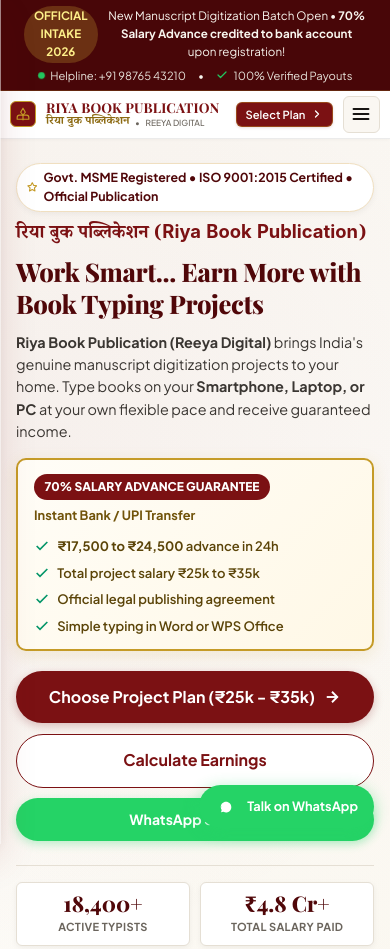
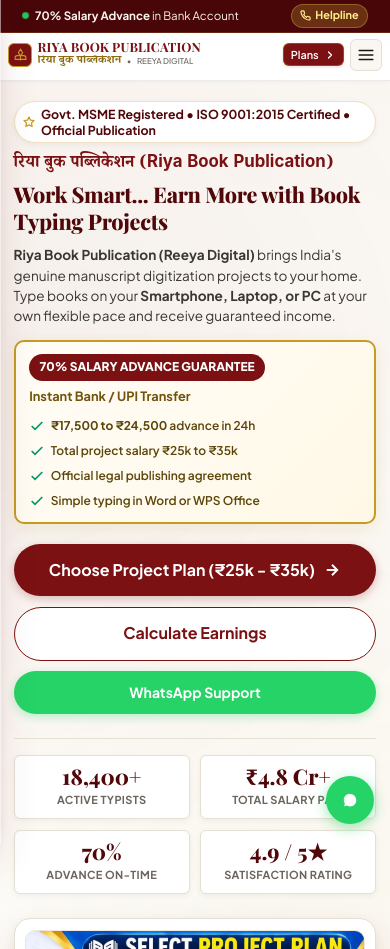
Before and after one commit to Samifarhan52/rd, a plain HTML site: page index.html in a window 390 px wide. Shown: the top 949 px of the page. Drawn offline with nearby package versions, Linux system fonts and the light colour scheme; a web font is replaced by a local one.

Commit message:
Optimize full mobile layout: single-line notice strip, non-overflowing header, circular WhatsApp FAB

```diff
--- a/assets/css/style.css
+++ b/assets/css/style.css
@@ -276,8 +276,13 @@ input, select, textarea {
   display: flex;
   justify-content: space-between;
   align-items: center;
-  flex-wrap: wrap;
   gap: 0.5rem;
+}
+
+.top-notice-desktop-left {
+  display: flex;
+  align-items: center;
+  gap: 0.6rem;
 }
 
 .top-notice-pill {
@@ -290,9 +295,10 @@ input, select, textarea {
   border-radius: var(--radius-full);
   font-weight: 700;
   font-size: 0.725rem;
-}
-
-.top-notice-links {
+  white-space: nowrap;
+}
+
+.top-notice-desktop-right {
   display: flex;
   align-items: center;
   gap: 1rem;
@@ -308,6 +314,10 @@ input, select, textarea {
 
 .top-notice-links a:hover {
   color: #FFFFFF;
+}
+
+.top-notice-mobile {
+  display: none;
 }
 
 .pulse-dot {
@@ -502,6 +512,14 @@ input, select, textarea {
   transform: translateY(-1px);
 }
 
+.cta-compact-text {
+  display: none;
+}
+
+.cta-full-text {
+  display: inline;
+}
+
 .mobile-menu-toggle {
   display: flex;
   align-items: center;
@@ -2171,91 +2189,197 @@ input, select, textarea {
   }
 
   .container {
-    padding: 0 1rem;
-  }
-
-  /* Top Notice Bar on Mobile */
+    padding: 0 0.85rem;
+  }
+
+  /* Top Notice Bar on Mobile - Ultra-Compact 1-Line Strip */
   .top-notice-bar {
-    padding: 0.35rem 0.5rem;
-    font-size: 0.725rem;
-  }
-  .top-notice-content {
-    flex-direction: column;
-    justify-content: center;
-    text-align: center;
+    padding: 0.25rem 0.5rem;
+  }
+  .top-notice-desktop-left,
+  .top-notice-desktop-right {
+    display: none !important;
+  }
+  .top-notice-mobile {
+    display: flex;
+    align-items: center;
+    justify-content: space-between;
+    width: 100%;
+    gap: 0.5rem;
+  }
+  .mobile-notice-left {
+    display: flex;
+    align-items: center;
+    gap: 0.4rem;
+    min-width: 0;
+    overflow: hidden;
+  }
+  .top-notice-mobile-txt {
+    font-size: 0.72rem;
+    white-space: nowrap;
+    overflow: hidden;
+    text-overflow: ellipsis;
+    color: #F8F5EE;
+  }
+  .top-notice-mobile-call {
+    display: inline-flex;
+    align-items: center;
     gap: 0.25rem;
-  }
-  .top-notice-links {
-    justify-content: center;
-    gap: 0.75rem;
-    font-size: 0.7rem;
-  }
-
-  /* Header on Mobile */
+    background: rgba(212, 175, 55, 0.25);
+    color: #FEF08A;
+    border: 1px solid rgba(212, 175, 55, 0.4);
+    padding: 0.15rem 0.55rem;
+    border-radius: var(--radius-full);
+    font-size: 0.68rem;
+    font-weight: 700;
+    white-space: nowrap;
+    flex-shrink: 0;
+  }
+
+  /* Header on Mobile: Guaranteed Zero-Overflow */
+  .site-header {
+    min-height: 48px;
+  }
+  .site-header .container {
+    padding: 0 0.75rem;
+  }
   .header-inner-row {
-    padding: 0.4rem 1rem;
-    gap: 0.5rem;
+    padding: 0.35rem 0;
+    gap: 0.4rem;
     min-height: 48px;
+    width: 100%;
+    display: flex;
+    align-items: center;
+    justify-content: space-between;
+  }
+  .brand-identity {
+    gap: 0.35rem;
+    min-width: 0;
+    flex: 1 1 auto;
+    overflow: hidden;
   }
   .brand-emblem-wrap {
     width: 28px;
     height: 28px;
+    flex-shrink: 0;
   }
   .brand-emblem-wrap svg {
     width: 15px;
     height: 15px;
   }
+  .brand-text-wrap {
+    min-width: 0;
+    overflow: hidden;
+  }
   .brand-name-en {
-    font-size: 0.95rem;
+    font-size: 0.85rem;
+    white-space: nowrap;
+    overflow: hidden;
+    text-overflow: ellipsis;
+    line-height: 1.15;
   }
   .brand-meta-sub {
-    font-size: 0.58rem;
+    font-size: 0.55rem;
+    white-space: nowrap;
+    overflow: hidden;
+    text-overflow: ellipsis;
+  }
+  .header-actions-group {
+    display: flex;
+    align-items: center;
+    gap: 0.35rem;
+    flex-shrink: 0;
+    margin-left: auto;
   }
   .btn-header-cta {
-    padding: 0.35rem 0.75rem;
-    font-size: 0.75rem;
+    padding: 0.35rem 0.6rem;
+    font-size: 0.725rem;
+    white-space: nowrap;
+    flex-shrink: 0;
+  }
+  .cta-full-text {
+    display: none;
+  }
+  .cta-compact-text {
+    display: inline;
+  }
+  .mobile-menu-toggle {
+    width: 34px;
+    height: 34px;
+    padding: 0;
+    display: flex;
+    align-items: center;
+    justify-content: center;
+    flex-shrink: 0;
+    background: #FAF7F2;
+    border: 1px solid var(--border-light);
+    border-radius: var(--radius-sm);
+  }
+  .mobile-menu-toggle svg {
+    width: 18px;
+    height: 18px;
   }
 
   /* Hero Section on Mobile */
   .hero-flagship-section {
-    padding: 1.5rem 0 2rem;
+    padding: 1.25rem 0 1.75rem;
   }
   .hero-grid-layout {
-    gap: 1.75rem;
+    gap: 1.5rem;
   }
   .hero-trust-tag {
-    font-size: 0.6875rem;
-    padding: 0.25rem 0.6rem;
+    display: inline-flex;
+    align-items: center;
+    gap: 0.35rem;
+    font-size: 0.65rem;
+    padding: 0.25rem 0.55rem;
+    margin-bottom: 0.5rem;
+    line-height: 1.3;
+    max-width: 100%;
+    border-radius: var(--radius-full);
+  }
+  .hero-trust-tag svg {
+    width: 12px;
+    height: 12px;
+    flex-shrink: 0;
+  }
+  .hero-hindi-subtitle {
+    font-size: 1.05rem;
+    margin-bottom: 0.25rem;
+    letter-spacing: normal !important;
+  }
+  .hero-title-main {
+    font-size: 1.45rem;
+    line-height: 1.25;
     margin-bottom: 0.65rem;
   }
-  .hero-hindi-subtitle {
-    font-size: 1.15rem;
-    margin-bottom: 0.25rem;
-  }
-  .hero-title-main {
-    font-size: 1.85rem;
-    line-height: 1.25;
-    margin-bottom: 0.75rem;
-  }
   .hero-intro-lead {
-    font-size: 0.9rem;
-    line-height: 1.55;
-    margin-bottom: 1rem;
+    font-size: 0.85rem;
+    line-height: 1.5;
+    margin-bottom: 0.85rem;
   }
 
   /* Guarantee Card on Mobile */
   .hero-advance-guarantee-card {
-    padding: 0.85rem 1rem;
+    padding: 0.75rem 0.85rem;
     margin-bottom: 1.25rem;
+    border-radius: var(--radius-md);
   }
   .advance-card-top {
     flex-direction: column;
     align-items: flex-start;
     gap: 0.35rem;
   }
+  .advance-card-title {
+    font-size: 0.85rem;
+  }
   .advance-badge-pill {
     font-size: 0.75rem;
     padding: 0.25rem 0.65rem;
+  }
+  .advance-point-item {
+    font-size: 0.75rem;
+    gap: 0.35rem;
   }
 
   /* CTAs Full Width Stacked on Mobile */
@@ -2461,42 +2585,63 @@ input, select, textarea {
     margin-bottom: 2rem;
   }
 
-  /* Floating WhatsApp on Mobile */
+  /* Floating WhatsApp on Mobile - Sleek Circular FAB in bottom corner */
   .floating-whatsapp-widget {
-    bottom: 16px;
+    bottom: 20px;
     right: 16px;
-    padding: 0.65rem 1rem;
-    font-size: 0.8rem;
+    width: 48px;
+    height: 48px;
+    padding: 0;
+    border-radius: 50%;
+    display: flex;
+    align-items: center;
+    justify-content: center;
+    box-shadow: 0 4px 14px rgba(37, 211, 102, 0.45);
+  }
+  .floating-whatsapp-widget span {
+    display: none;
+  }
+  .floating-whatsapp-widget svg {
+    width: 26px;
+    height: 26px;
+    margin: 0;
   }
 }
 
 /* Extra Small Phones (< 400px, e.g. iPhone SE) */
 @media (max-width: 399px) {
+  .site-header .container {
+    padding: 0 0.5rem;
+  }
   .header-inner-row {
-    padding: 0.35rem 0.65rem;
-    gap: 0.35rem;
+    padding: 0.3rem 0;
+    gap: 0.25rem;
     min-height: 44px;
   }
   .brand-emblem-wrap {
-    width: 26px;
-    height: 26px;
+    width: 24px;
+    height: 24px;
   }
   .brand-emblem-wrap svg {
-    width: 14px;
-    height: 14px;
+    width: 13px;
+    height: 13px;
   }
   .brand-name-en {
-    font-size: 0.85rem;
+    font-size: 0.8rem;
   }
   .brand-meta-sub {
-    font-size: 0.525rem;
+    font-size: 0.5rem;
   }
   .btn-header-cta {
-    padding: 0.3rem 0.55rem;
-    font-size: 0.7rem;
+    padding: 0.25rem 0.45rem;
+    font-size: 0.68rem;
+  }
+  .mobile-menu-toggle {
+    width: 32px;
+    height: 32px;
   }
   .hero-title-main {
-    font-size: 1.6rem;
+    font-size: 1.35rem;
   }
   .book-grid {
     grid-template-columns: 1fr;
--- a/index.html
+++ b/index.html
@@ -18,16 +18,17 @@
 <body>
 
   <!-- =========================================================================
-       1. Top Notice Announcement Bar (Clean & Compact)
+       1. Top Notice Announcement Bar (Clean, Compact & Mobile-Optimized)
        ========================================================================= -->
   <div class="top-notice-bar">
     <div class="container top-notice-content">
-      <div style="display: flex; align-items: center; gap: 0.6rem;">
+      <!-- Desktop Notice Elements -->
+      <div class="top-notice-desktop-left">
         <span class="top-notice-pill">OFFICIAL INTAKE 2026</span>
         <span>New Manuscript Digitization Batch Open • <strong>70% Salary Advance credited to bank account</strong> upon registration!</span>
       </div>
 
-      <div class="top-notice-links">
+      <div class="top-notice-links top-notice-desktop-right">
         <a href="tel:+919876543210">
           <span class="pulse-dot"></span>
           Helpline: +91 98765 43210
@@ -36,6 +37,18 @@
         <a href="#payment-proofs">
           <svg width="12" height="12" viewBox="0 0 24 24" fill="none" stroke="#22C55E" stroke-width="2.5" stroke-linecap="round" stroke-linejoin="round"><polyline points="20 6 9 17 4 12"></polyline></svg>
           100% Verified Payouts
+        </a>
+      </div>
+
+      <!-- Mobile Clean Single-Row Announcement -->
+      <div class="top-notice-mobile">
+        <div class="mobile-notice-left">
+          <span class="pulse-dot"></span>
+          <span class="top-notice-mobile-txt"><strong>70% Salary Advance</strong> in Bank Account</span>
+        </div>
+        <a href="tel:+919876543210" class="top-notice-mobile-call">
+          <svg width="11" height="11" viewBox="0 0 24 24" fill="none" stroke="currentColor" stroke-width="2.5"><path d="M22 16.92v3a2 2 0 0 1-2.18 2 19.79 19.79 0 0 1-8.63-3.07 19.5 19.5 0 0 1-6-6 19.79 19.79 0 0 1-3.07-8.67A2 2 0 0 1 4.11 2h3a2 2 0 0 1 2 1.72 12.84 12.84 0 0 0 .7 2.81 2 2 0 0 1-.45 2.11L8.09 9.91a16 16 0 0 0 6 6l1.27-1.27a2 2 0 0 1 2.11-.45 12.84 12.84 0 0 0 2.81.7A2 2 0 0 1 22 16.92z"></path></svg>
+          Helpline
         </a>
       </div>
     </div>
@@ -81,7 +94,8 @@
       <!-- Action Buttons -->
       <div class="header-actions-group">
         <button type="button" class="btn btn-header-cta" onclick="openApplicationModal('2')">
-          <span>Select Plan</span>
+          <span class="cta-full-text">Select Plan</span>
+          <span class="cta-compact-text">Plans</span>
           <svg width="12" height="12" viewBox="0 0 24 24" fill="none" stroke="currentColor" stroke-width="2.5" stroke-linecap="round" stroke-linejoin="round">
             <polyline points="9 18 15 12 9 6"></polyline>
           </svg>
```
